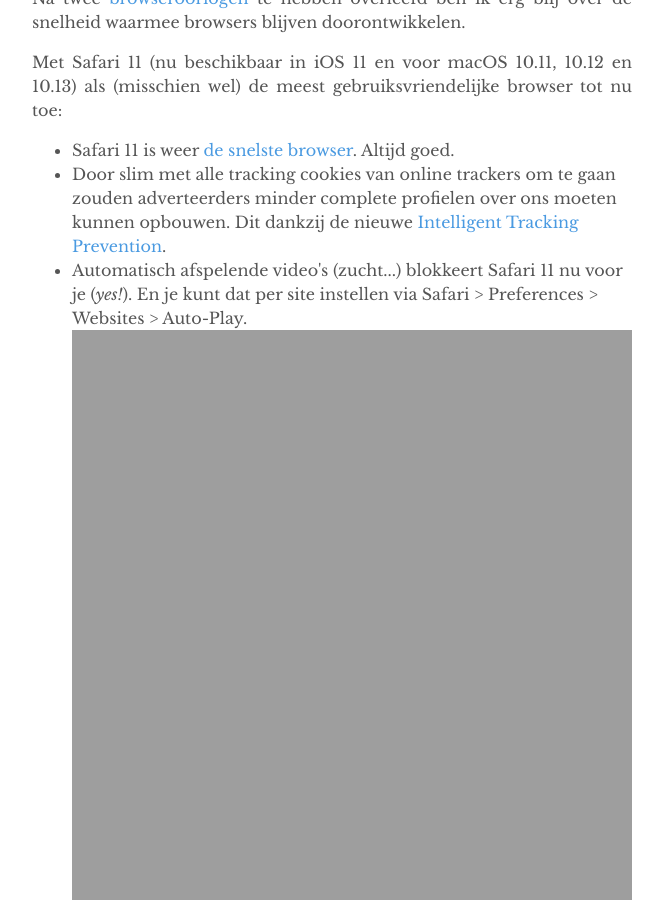
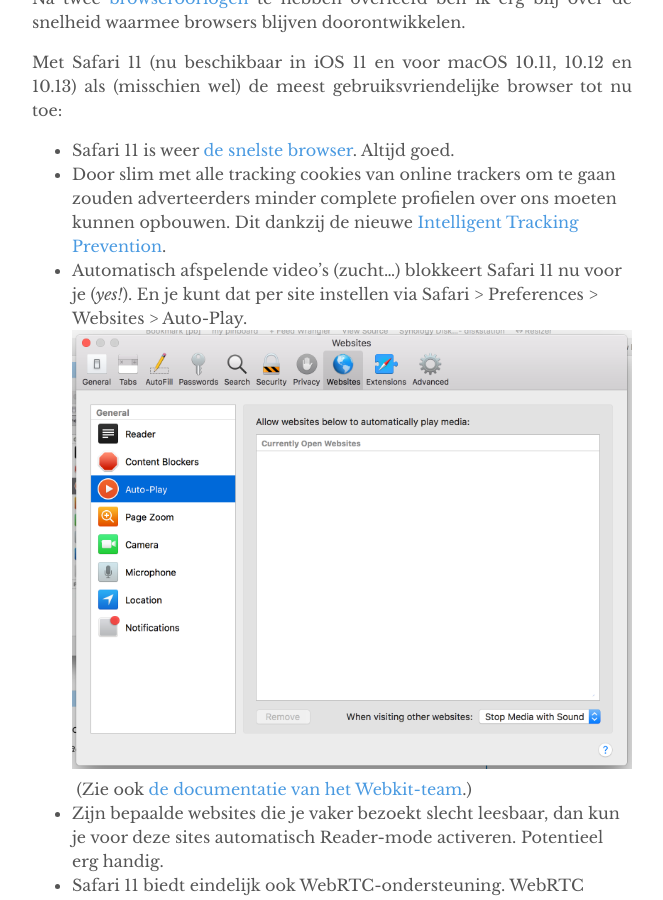
Before and after one commit to roelgroeneveld/roel.io, a Jekyll site: the page built from _posts/2017-09-20-meest-gebruiksvriendelijke-browser.md, in a window 1280 px wide and 900 px high, scrolled down 337 px. Shown: the whole window, without its empty margins (308-971 px from the left). Built offline with Jekyll 4.4.1, drawn with Linux system fonts in a browser that asks for light colours; part of the change alters nothing that is shown.

```diff
--- a/_posts/2017-09-20-meest-gebruiksvriendelijke-browser.md
+++ b/_posts/2017-09-20-meest-gebruiksvriendelijke-browser.md
@@ -8,23 +8,20 @@ guid: http://roel.io/?p=190
 permalink: /meest-gebruiksvriendelijke-browser/
 image: /wp-content/uploads/2017/09/safari-11-macos-screenshot.png
 categories:
-  - Internet
-tags:
-  - browser
-  - iOS
-  - macOS
-  - safari
+  - internet
+
 ---
 Na twee <a href="https://en.wikipedia.org/wiki/Browser_wars">browseroorlogen</a> te hebben overleefd ben ik erg blij over de snelheid waarmee browsers blijven doorontwikkelen.
 
 Met Safari 11 (nu beschikbaar in iOS 11 en voor macOS 10.11, 10.12 en 10.13) als (misschien wel) de meest gebruiksvriendelijke browser tot nu toe:
-<ul>
- 	<li>Safari 11 is weer <a href="https://www.macworld.com/article/3207526/browsers/its-official-safari-11-is-the-fastest-web-browser-for-the-mac.html">de snelste browser</a>. Altijd goed.</li>
- 	<li>Door slim met alle tracking cookies van online trackers om te gaan zouden adverteerders minder complete profielen over ons moeten kunnen opbouwen. Dit dankzij de nieuwe <a href="https://webkit.org/blog/7675/intelligent-tracking-prevention/">Intelligent Tracking Prevention</a>.</li>
- 	<li>Automatisch afspelende video's (zucht...) blokkeert Safari 11 nu voor je (<em>yes!</em>). En je kunt dat per site instellen via Safari &gt; Preferences &gt; Websites &gt; Auto-Play.<img class="aligncenter size-full wp-image-196" src="https://roel.io/wp-content/uploads/2017/09/safari-11-preferences-auto-play.png" alt="Screenshot van de Auto-Play voorkeuren in Safari 11. Deze vind je onder Voorkeuren &gt; Websites &gt; Auto-Play. " width="1578" height="1238" /> (Zie ook <a href="https://webkit.org/blog/7734/auto-play-policy-changes-for-macos/">de documentatie van het Webkit-team</a>.)</li>
- 	<li>Zijn bepaalde websites die je vaker bezoekt slecht leesbaar, dan kun je voor deze sites automatisch Reader-mode activeren. Potentieel erg handig.</li>
- 	<li>Safari 11 biedt eindelijk ook WebRTC-ondersteuning. WebRTC maakt real-time communicatie in je browser mogelijk zonder plugins. Bijvoorbeeld <a href="https://tokbox.com/safari">video-conferencing</a>.</li>
- 	<li>Per website kun je nu op maat instellingen of content blockers actief moeten blijven, en of Safari automatisch moet inzoomen.</li>
- 	<li>Je kunt in Reading List nu per artikel kiezen of je deze offline beschikbaar wil maken.</li>
-</ul>
+
+* Safari 11 is weer <a href="https://www.macworld.com/article/3207526/browsers/its-official-safari-11-is-the-fastest-web-browser-for-the-mac.html">de snelste browser</a>. Altijd goed.
+* Door slim met alle tracking cookies van online trackers om te gaan zouden adverteerders minder complete profielen over ons moeten kunnen opbouwen. Dit dankzij de nieuwe <a href="https://webkit.org/blog/7675/intelligent-tracking-prevention/">Intelligent Tracking Prevention</a>.
+* Automatisch afspelende video's (zucht...) blokkeert Safari 11 nu voor je (<em>yes!</em>). En je kunt dat per site instellen via Safari &gt; Preferences &gt; Websites &gt; Auto-Play.
+![Screenshot van de Auto-Play voorkeuren in Safari 11. Deze vind je onder Voorkeuren &gt; Websites &gt; Auto-Play.](/assets/safari-11-preferences-auto-play.png){:class="img-responsive"}  (Zie ook <a href="https://webkit.org/blog/7734/auto-play-policy-changes-for-macos/">de documentatie van het Webkit-team</a>.)
+* Zijn bepaalde websites die je vaker bezoekt slecht leesbaar, dan kun je voor deze sites automatisch Reader-mode activeren. Potentieel erg handig.
+* Safari 11 biedt eindelijk ook WebRTC-ondersteuning. WebRTC maakt real-time communicatie in je browser mogelijk zonder plugins. Bijvoorbeeld <a href="https://tokbox.com/safari">video-conferencing</a>.
+* Per website kun je nu op maat instellingen of content blockers actief moeten blijven, en of Safari automatisch moet inzoomen.
+* Je kunt in Reading List nu per artikel kiezen of je deze offline beschikbaar wil maken.
+
 En met Safari gaat mijn MacBook-batterij ook een stuk langer mee dan wanneer ik lang in Chrome browse.
```
Also changed, not shown: assets/safari-11-preferences-auto-play.png (added).
